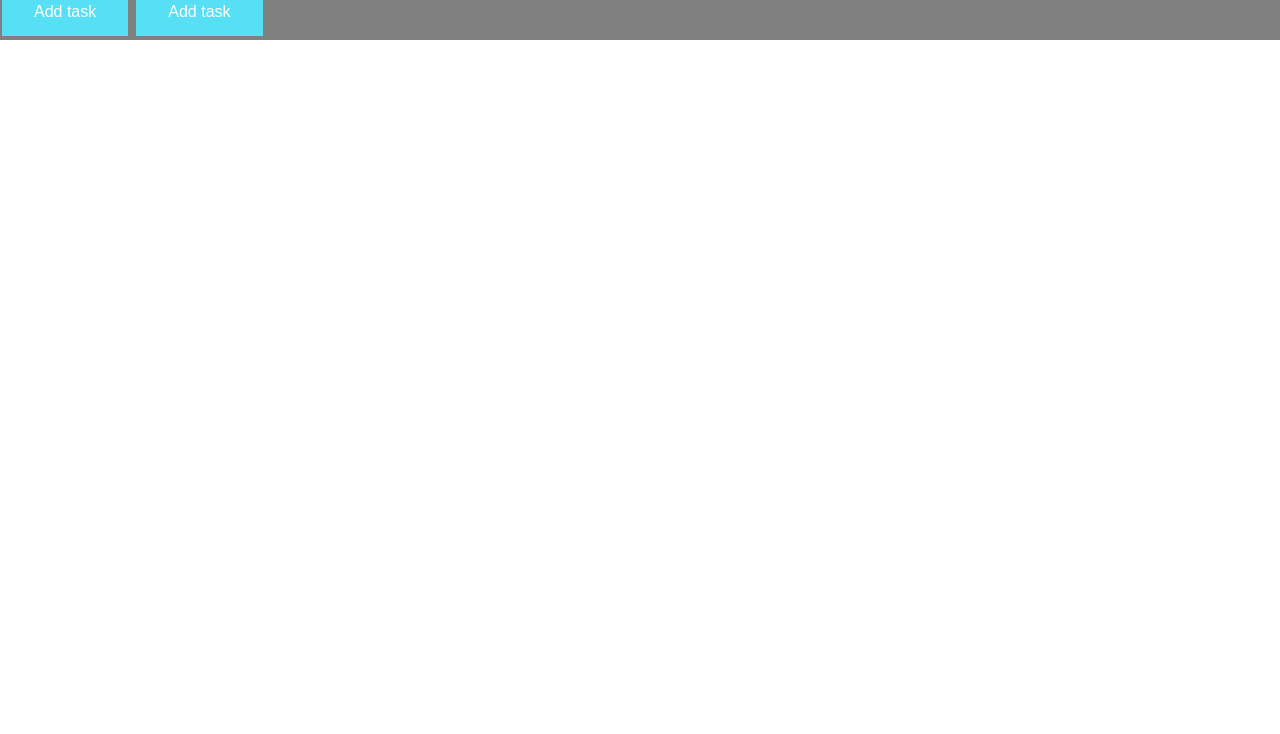
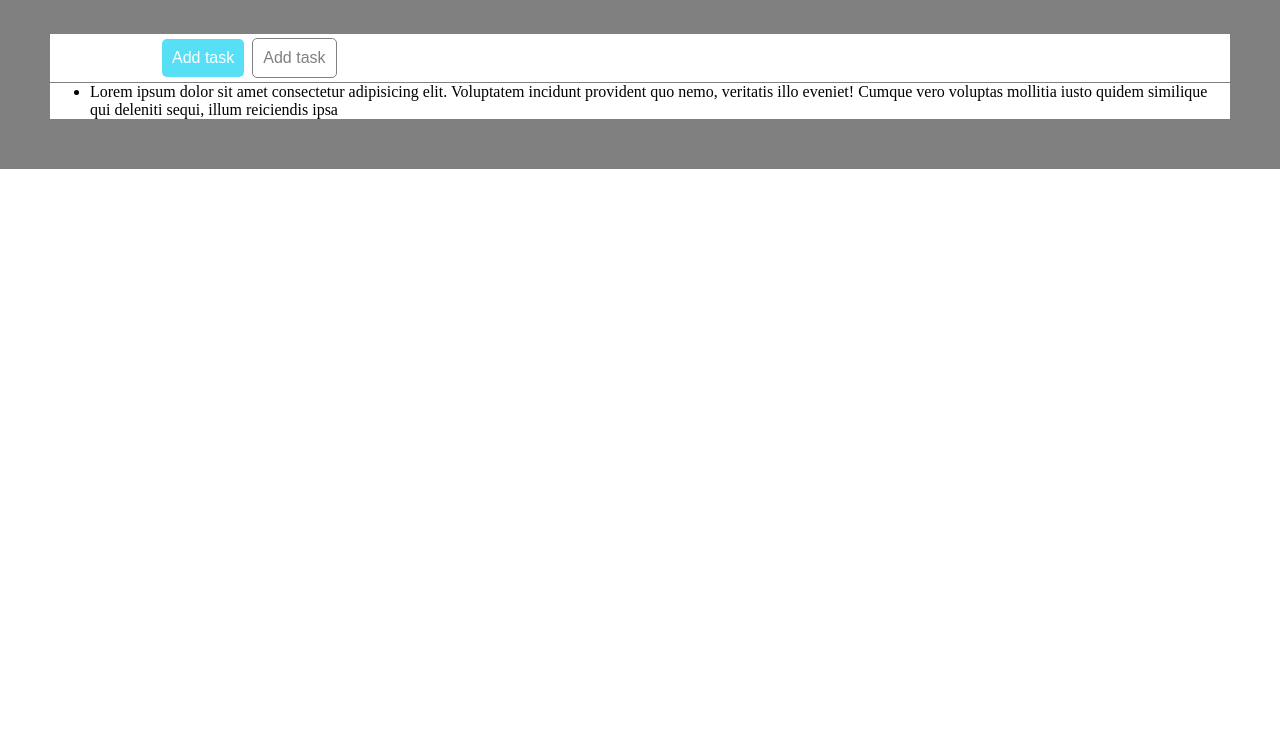
Before and after one commit to Fededada23/html-css-toboolist, a plain HTML site: page index.html in a window 1280 px wide. Shown: the part 66-800 px from the top of the page. Drawn offline with Linux system fonts and the light colour scheme.

Commit message:
modifiche buttons

```diff
--- a/css/style.css
+++ b/css/style.css
@@ -1,5 +1,4 @@
 *{
-        padding: 0;
         margin: 0;
         box-sizing: border-box;
 }
@@ -14,8 +13,17 @@
         display: inline-block;
 }
 
-.container-main{
+.container-grigio{
         background-color: grey;
+        padding: 50px;
+}
+
+.container-bianco{
+        background-color: white;
+
+
+
+
 }
 .button{
         background-color: #57dff6;
@@ -29,13 +37,15 @@
         cursor: pointer;
         border: none;
         vertical-align: middle;
+        padding: 10px 10px;
+        border-radius: 5px;
 
 
 }
 
 .button2{
-        background-color: #57dff6;
-        color: white;
+        background-color: white;
+        color: grey;
         padding: 15px 32px;
         text-align: center;
         text-decoration: none;
@@ -43,8 +53,10 @@
         font-size: 16px;
         margin: 4px 2px;
         cursor: pointer;
-        border: none;
+        border: 1px solid grey;
         vertical-align: middle;
+        padding: 10px 10px;
+        border-radius: 5px;
 }
 .bt1{
         display: inline-block;
@@ -54,3 +66,7 @@
 .bt2{
         display: inline-block;
 }
+.container-pulsanti{
+        border-bottom: 1px solid grey;
+        padding-left: 110px;
+}
--- a/index.html
+++ b/index.html
@@ -18,10 +18,28 @@
           <!--Fine Header-->
           <!--Main-->
           <main>
-                <div class="container-main">
-                    <div class="bt1"><button class="button">Add task</button></div>
-                    <div class="bt2"><button class="button2">Add task</button></div>
+                <div class="container-grigio">
+                    <div class="container-bianco">
+                        <div class="container-pulsanti">
+                            <div class="bt1"><button class="button">Add task</button></div>
+                            <div class="bt2"><button class="button2">Add task</button></div>
+                        </div>
+                        <div class="container-lista">
+                            <ul>
+                                <li>
+                                    Lorem ipsum dolor sit amet consectetur adipisicing elit. Voluptatem incidunt provident quo nemo, veritatis illo eveniet! Cumque vero voluptas mollitia iusto quidem similique qui deleniti sequi, illum reiciendis ipsa
+                                </li>
 
+
+                            </ul>
+
+
+
+                        </div>
+
+
+
+                    </div>
 
 
 
@@ -34,7 +52,11 @@
 
 
 
-          </main>
+
+
+
+
+            </main>
 
     </body>
 </html>
```
